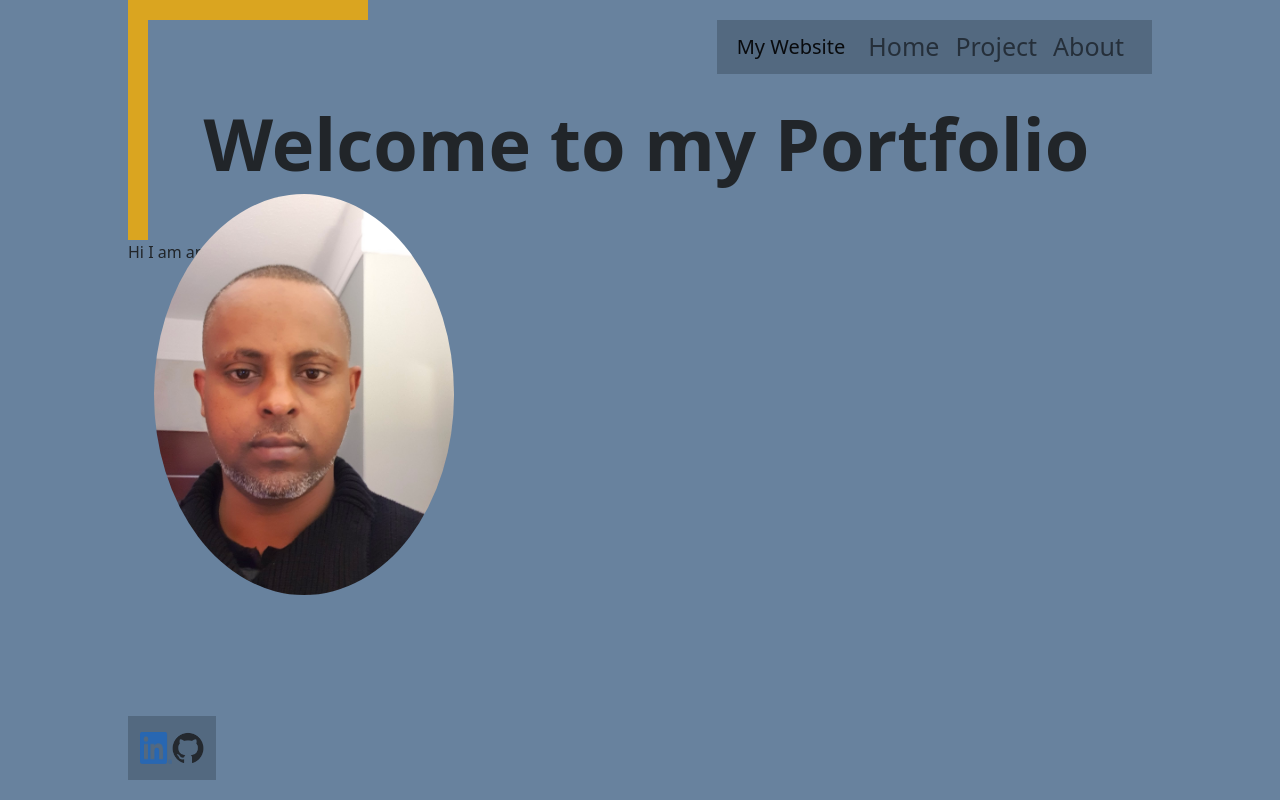
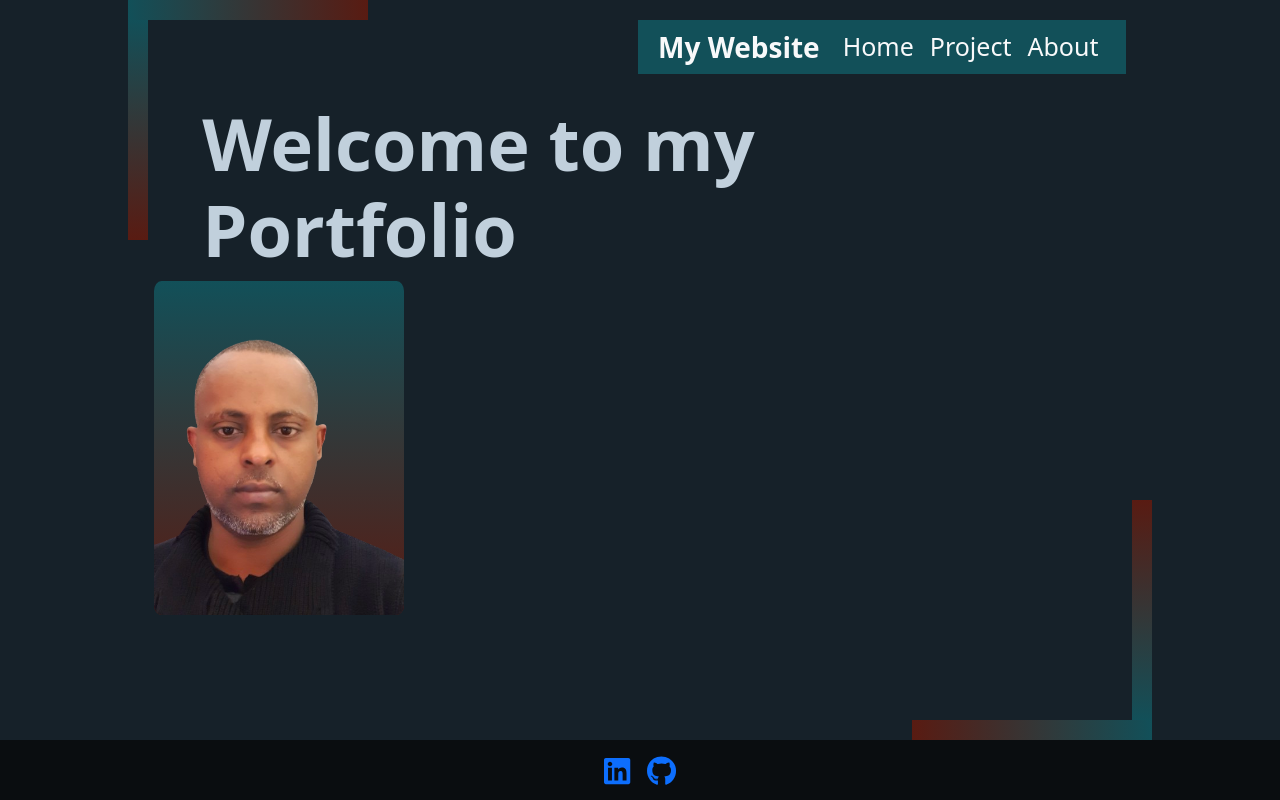
Before and after one commit to Dawit-Dev/Dawit-Portfolio-, a React (Create React App) app in the folder client/: page / in a window 1280 px wide. Built offline with nearby package versions, Linux system fonts and the light colour scheme; no server answers.

Commit message:
Improved home page layout

```diff
--- a/client/package.json
+++ b/client/package.json
@@ -3,6 +3,11 @@
   "version": "0.1.0",
   "private": true,
   "dependencies": {
+    "@fortawesome/fontawesome-svg-core": "^6.5.1",
+    "@fortawesome/free-brands-svg-icons": "^6.5.1",
+    "@fortawesome/free-regular-svg-icons": "^6.5.1",
+    "@fortawesome/free-solid-svg-icons": "^6.5.1",
+    "@fortawesome/react-fontawesome": "^0.2.0",
     "@testing-library/jest-dom": "^5.16.5",
     "@testing-library/react": "^13.4.0",
     "@testing-library/user-event": "^13.5.0",
--- a/client/src/Footer.js
+++ b/client/src/Footer.js
@@ -1,20 +1,17 @@
 import React from "react";
+import { FontAwesomeIcon } from "@fortawesome/react-fontawesome";
+import { faGithub, faLinkedin } from "@fortawesome/free-brands-svg-icons";
 
 const Footer = () => {
   return (
-    <footer className="footer py-3" style={{ backgroundColor: "#536980" }}>
-      <div className="container text-center">
+    <footer className="footer py-3">
+      <div className="icons">
         <a
           href="https://www.linkedin.com/in/dawit-abraha-a5732023a/"
           target="_blank"
           rel="noopener noreferrer"
         >
-          <img
-            src={"/images/LinkedIn.png"}
-            alt="LinkedIn"
-            width="32"
-            height="32"
-          />
+          <FontAwesomeIcon icon={faLinkedin} className="linkedin" />
         </a>
         <a
           href="https://github.com/Dawit-Dev"
@@ -22,7 +19,7 @@ const Footer = () => {
           rel="noopener noreferrer"
           className="ml-3"
         >
-          <img src={"/images/GitHub.png"} alt="GitHub" width="32" height="32" />
+          <FontAwesomeIcon icon={faGithub} className="github" />
         </a>
       </div>
     </footer>
--- a/client/src/Router.js
+++ b/client/src/Router.js
@@ -25,7 +25,7 @@ const Router = () => {
         </div>
         <nav className="navbar navbar-expand-lg navbar-light">
           <div>
-            <Link className="navbar-brand" to="/">
+            <Link className="navbar-brand text-light fw-bold fs-3" to="/">
               My Website
             </Link>
             <button
@@ -48,17 +48,17 @@ const Router = () => {
               style={{ fontSize: "25px" }}
             >
               <li className="nav-item">
-                <Link className="nav-link" to="/">
+                <Link className="nav-link text-light" to="/">
                   Home
                 </Link>
               </li>
               <li className="nav-item">
-                <Link className="nav-link" to="/gallery">
+                <Link className="nav-link text-light" to="/gallery">
                   Project
                 </Link>
               </li>
               <li className="nav-item">
-                <Link className="nav-link" to="/about">
+                <Link className="nav-link text-light" to="/about">
                   About
                 </Link>
               </li>
@@ -71,9 +71,12 @@ const Router = () => {
           <Route path="/gallery" element={<Gallery />} />
           <Route path="/about" element={<About />} />
         </Routes>
+        <div className="right-bottom-bracket">
+          <div className="bottom-vertical-bar"></div>
+          <div className="bottom-horizontal-bar"></div>
+        </div>
+      </div>
       <Footer />
-      <div>Hi I am an empty Div</div>
-      </div>
     </BrowserRouter>
   );
 };
--- a/client/src/pages/Home.js
+++ b/client/src/pages/Home.js
@@ -23,8 +23,8 @@ const Home = () => {
       </div>
       <div className="image-intro">
         <img
-          src={"/images/image.png"}
-          className="img-fluid rounded-circle"
+          src={"/images/developer.png"}
+          className="img"
           alt="Profile"
         />
           <h3
--- a/client/src/style.css
+++ b/client/src/style.css
@@ -1,10 +1,11 @@
-
 html,
 body {
-    margin: 0;
-    padding: 0;
-    box-sizing: border-box;
-    background-color: #68829e;
+  margin: 0;
+  padding: 0;
+  box-sizing: border-box;
+  background-color: #68829e;
+  background-color: #162129;
+  color: #C1D0DC;
 }
 
 .main-container {
@@ -19,24 +20,26 @@ body {
 .horizontal-bar {
   width: 240px;
   height: 20px;
-  background-color: goldenrod;
+  background: linear-gradient(to right, #125059, #591b12);
 }
 
 .vertical-bar {
   width: 20px;
   height: 220px;
-  background-color: goldenrod;
+  background: linear-gradient(to bottom, #125059, #591b12);
 }
 
 .navbar {
   background-color: #536980;
+  background-color: #125059;
+  color: #C1D0DC;
   display: flex;
   justify-content: space-between;
   align-items: center;
   padding: 0 1.25rem;
   position: absolute;
   top: 20px;
-  right: 10%;
+  right: 12%;
 }
 
 .navbar-brand,
@@ -51,8 +54,9 @@ body {
 .home-main {
   position: absolute;
   top: 100px;
-  right: 10%;
+  right: 12%;
   left: 12%;
+  bottom: 80px;
 }
 
 .hero {
@@ -68,22 +72,60 @@ body {
 
 .image-intro {
   /* width: 95%; */
-  margin: auto;
+  /* margin: auto; */
   display: flex;
   gap: 1rem;
   align-items: center;
 }
 
 .intro {
-  font-size: 1.75rem;
+  font-size: 1.5rem;
 }
 
-.img-fluid {
-  width: 300px;
+.img {
+  width: 250px;
   height: auto;
+  border-radius: 3%;
+  background: linear-gradient(#125059, #591b12);
+}
+
+.right-bottom-bracket {
+  position: absolute;
+  bottom: 60px;
+  right: 10%;
+}
+
+.bottom-horizontal-bar {
+  width: 240px;
+  height: 20px;
+  background: linear-gradient(to left, #125059, #591b12);
+}
+
+.bottom-vertical-bar {
+  width: 20px;
+  height: 220px;
+  background: linear-gradient(#591b12, #125059);
+  position: absolute;
+  right: 0;
+  bottom: 20px;
 }
 
 .footer {
   position: absolute;
-  bottom: 20px;
+  bottom: 0;
+  width: 100%;
+  height: 60px;
+  background-color: #68829e;
+  background-color: #0a0d10;
 }
+
+.linkedin, .github {
+  font-size: 30px;
+}
+
+.icons {
+  display: flex;
+  justify-content: center;
+  align-items: center;
+  gap: 1rem;
+}
```
Also changed, not shown: client/public/images/developer.png (added), 1 other file (tests, documents, lock files or other folders).
